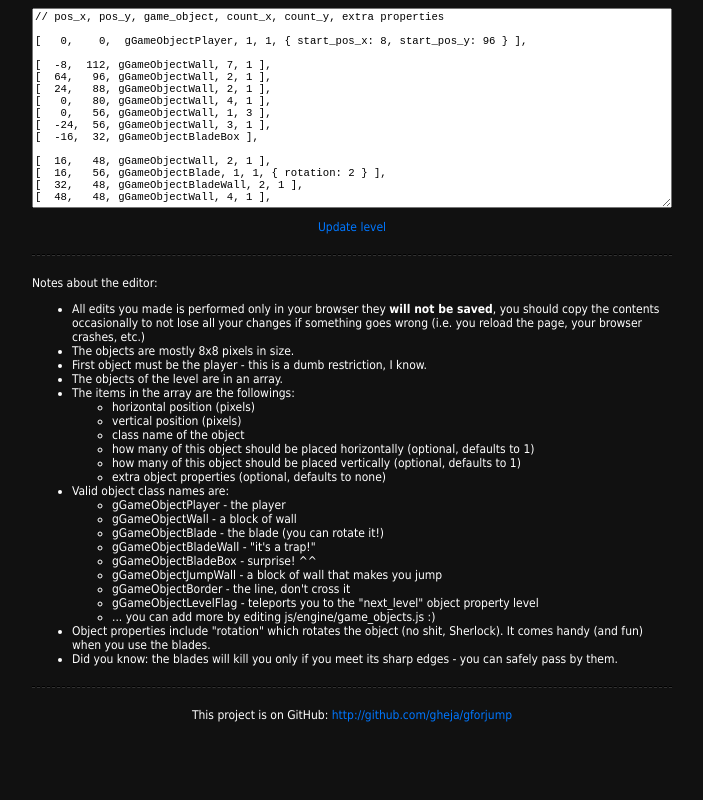
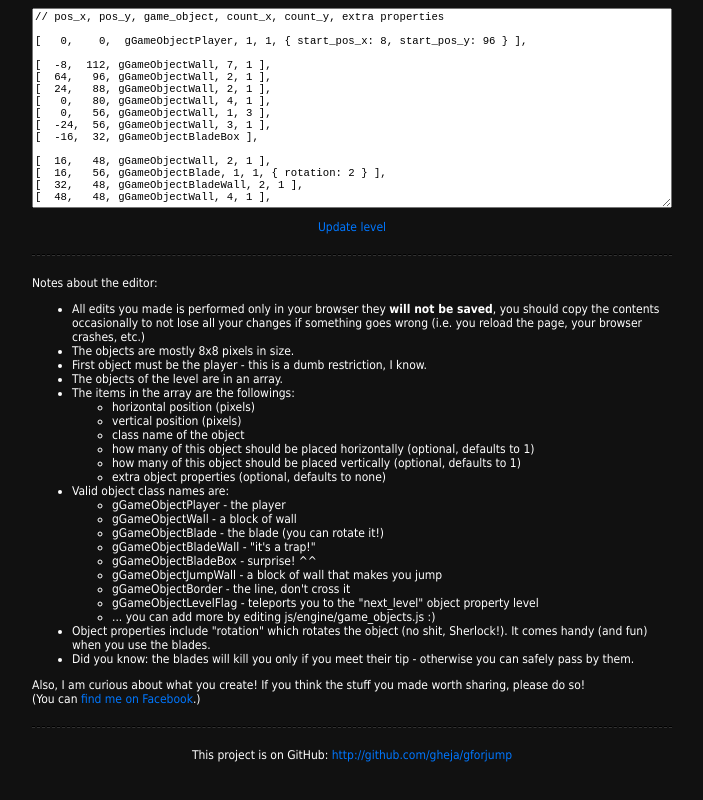
Before and after one commit to gheja/gforjump, a plain HTML site: page src/editor.html in a window 1280 px wide. Shown: the part 606-1406 px from the top of the page, without its empty margins (288-991 px from the left). Before the commit the page ends 1368 px from the top, so only its background shows below. Drawn offline with Linux system fonts and the light colour scheme.

Commit message:
editor.html: modified the notes a bit

```diff
--- a/src/editor.html
+++ b/src/editor.html
@@ -147,9 +147,12 @@
 							<li>... you can add more by editing js/engine/game_objects.js :)</li>
 						</ul>
 					</li>
-					<li>Object properties include "rotation" which rotates the object (no shit, Sherlock). It comes handy (and fun) when you use the blades.</li>
-					<li>Did you know: the blades will kill you only if you meet its sharp edges - you can safely pass by them.</li>
+					<li>Object properties include "rotation" which rotates the object (no shit, Sherlock!). It comes handy (and fun) when you use the blades.</li>
+					<li>Did you know: the blades will kill you only if you meet their tip - otherwise you can safely pass by them.</li>
 				</ul>
+
+				<p>Also, I am curious about what you create! If you think the stuff you made worth sharing, please do so!<br/>(You can <a href="http://facebook.com/gabor.heja">find me on Facebook</a>.)</p>
+
 				<!-- <a href="#" onclick="this.parentNode.style.display='none'; return false;">Got it, hide these notes.</a> -->
 			</div>
 
```
